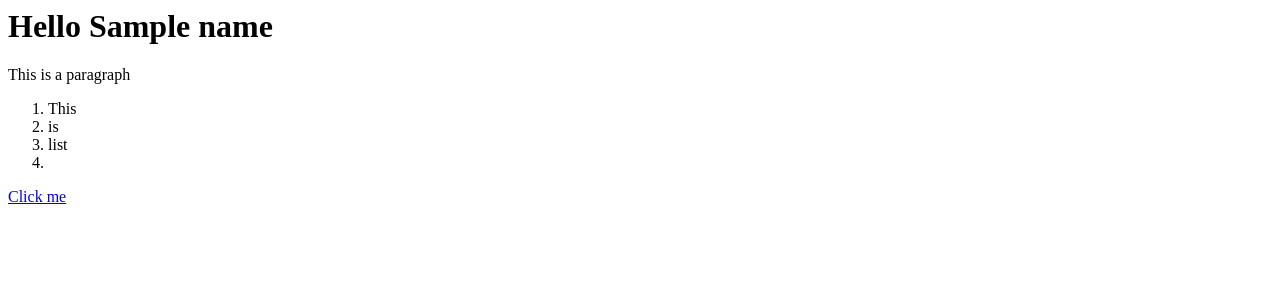
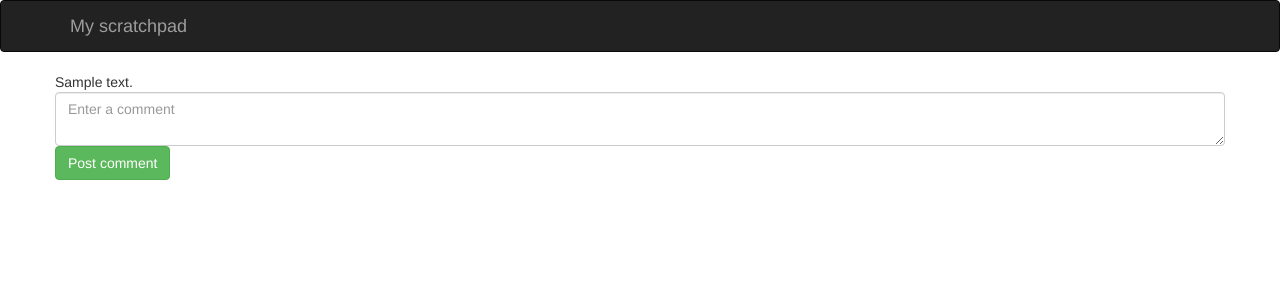
Before and after one commit to IanBlan94/CTS-285, a Python web app: template M2T1/templates/main_page.html in a window 1280 px wide. Shown: the top 300 px of the page. Run offline with Jinja, Linux system fonts and the light colour scheme; the template is opened without the code that fills it: most values are stand-ins (such as "Sample title", 1, 10 or a date in 2020); some libraries are stand-ins or nearby versions.

Commit message:
Update main_page.html
make a less ugly website blog

```diff
--- a/M2T1/templates/main_page.html
+++ b/M2T1/templates/main_page.html
@@ -1,10 +1,45 @@
-<html>
-    <h1>Hello {{name}}</h1>
-    <p>This is a paragraph</p>
-    <ol>
-        <li>This</li>
-        <li>is</li>
-        <li>list<li/>
-    </ol>
-    <a href="action">Click me</a>
+<html></html>
+    <head>
+        <meta charset="utf-8">
+        <meta http-equiv="X-UA-Compatible" content="IE=edge">
+        <meta name="viewport" content="width=device-width, initial-scale=1">
+
+        <link rel="stylesheet" href="https://maxcdn.bootstrapcdn.com/bootstrap/3.3.5/css/bootstrap.min.css" integrity="sha512-dTfge/zgoMYpP7QbHy4gWMEGsbsdZeCXz7irItjcC3sPUFtf0kuFbDz/ixG7ArTxmDjLXDmezHubeNikyKGVyQ==" crossorigin="anonymous">
+
+        <title>My scratchboard page</title>
+    </head>
+
+    <body>
+        <nav class="navbar navbar-inverse">
+          <div class="container">
+            <div class="navbar-header">
+              <button type="button" class="navbar-toggle collapsed" data-toggle="collapse" data-target="#navbar" aria-expanded="false" aria-controls="navbar">
+                <span class="sr-only">Toggle navigation</span>
+                <span class="icon-bar"></span>
+                <span class="icon-bar"></span>
+                <span class="icon-bar"></span>
+              </button>
+              <a class="navbar-brand" href="#">My scratchpad</a>
+            </div>
+          </div>
+        </nav>
+
+        <div class="container">
+
+            {% for comment in comments %}
+                <div class="row">
+                    {{ comment }}
+                </div>
+            {% endfor %}
+
+            <div class="row">
+                <form action="." method="POST">
+                    <textarea class="form-control" name="contents" placeholder="Enter a comment"></textarea>
+                    <input type="submit" class="btn btn-success" value="Post comment">
+                </form>
+            </div>
+
+        </div>
+
+    </body>
 </html>
```
